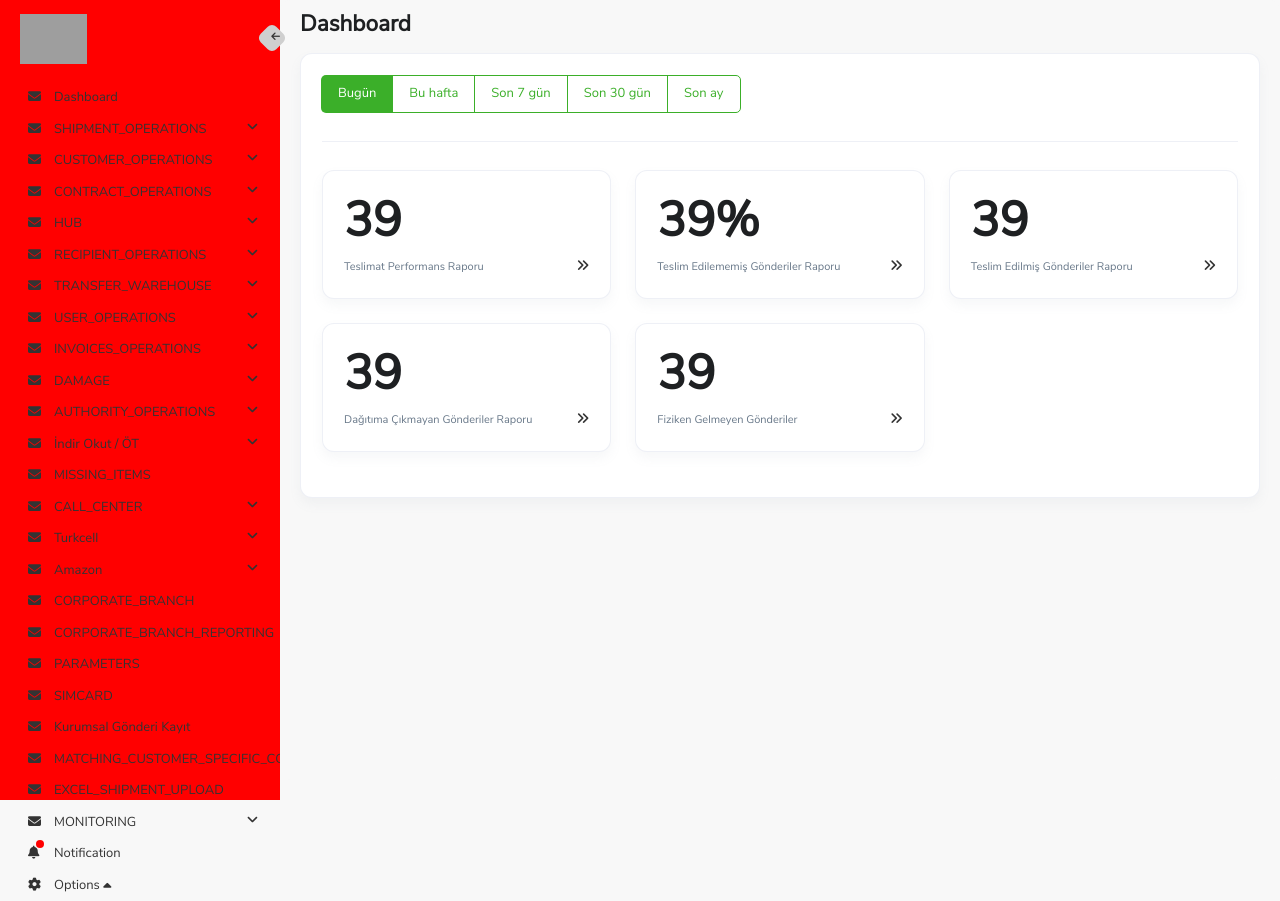
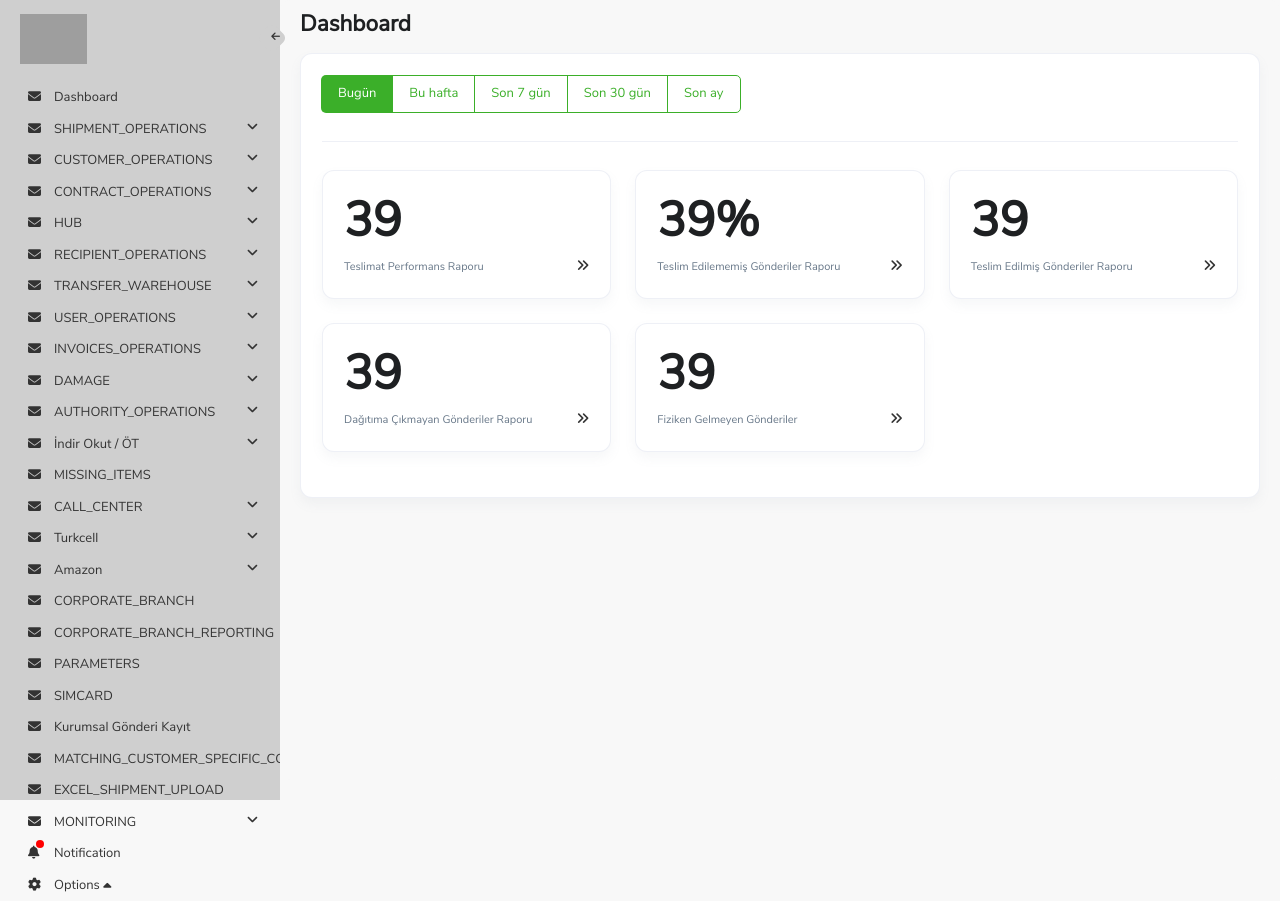
Before and after one commit to yunusemre/yet-react-redux-boilerplate, a React (Create React App) app: page /home in a window 1280 px wide. Built offline with nearby package versions, Linux system fonts and the light colour scheme; grey boxes are pictures that could not be loaded.

Commit message:
fixed color

```diff
--- a/src/layout/sidebar/sidebar.scss
+++ b/src/layout/sidebar/sidebar.scss
@@ -34,8 +34,7 @@ $sidebarFullWidth: 280;
 }
 
 .kolaygelsin-navbar {
-  // background-color: $navbar-bg;
-  background: red;
+  background-color: $navbar-bg;
   width: $nav-width;
   height: 100vh;
   padding: 8px 16px 0 0;
```
Also changed, not shown: 1 other file (tests, documents, lock files or other folders).
